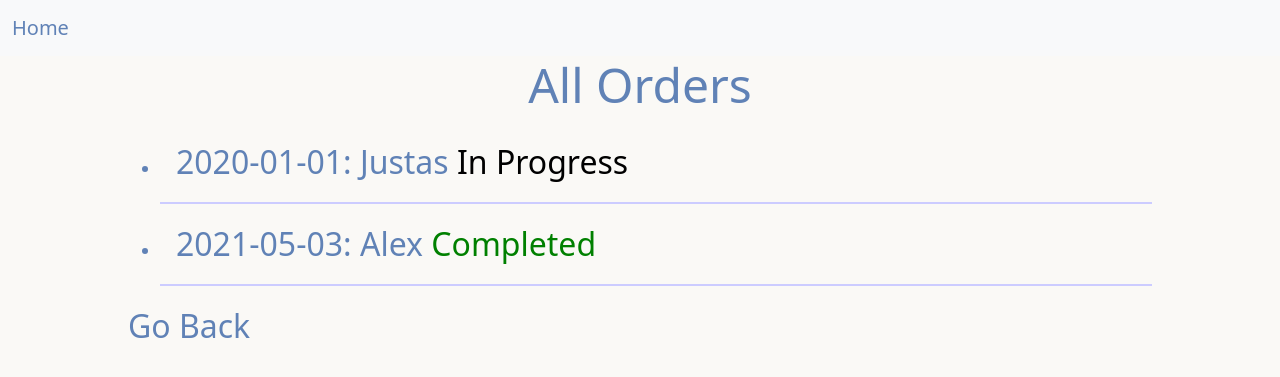
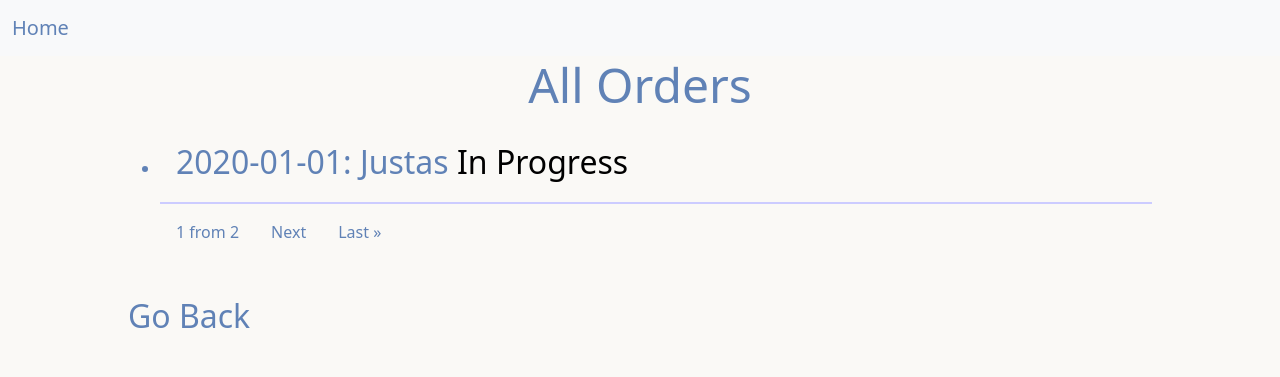
Before and after one commit to TripleCuba/Django_nd, a Django app: page /service/orders/ in a window 1280 px wide. Shown: the top 377 px of the page. Run offline with Django 4.2, Linux system fonts and the light colour scheme; data comes from the database, SQL or seed files in the repository.

Commit message:
python 27 pagination done

```diff
--- a/my_service/views.py
+++ b/my_service/views.py
@@ -55,7 +55,7 @@ def vehicle(request, vehicle_id):
 class MyOrders(generic.ListView):
     model = Order
     context_object_name = 'my_orders'
-
+    paginate_by = 1
     template_name = 'orders.html'
 
 
--- a/static/css/style.css
+++ b/static/css/style.css
@@ -33,3 +33,8 @@ a:hover{
     color:#a0b7db;
 
 }
+.pages{
+    color:#6082B6;
+    font-size: 1rem;
+    padding: 1rem;
+}
--- a/templates/orders.html
+++ b/templates/orders.html
@@ -11,10 +11,19 @@
                 {% if order.is_done%}<span style="color:green">Completed</span>
                 {% else %}<span style="color:black">In Progress</span> {% endif %}
             </a>
-
-
         </li>
         {% endfor %}
+        <div class="pagination">
+            {% if page_obj.has_previous %}
+                <a class="pages" href="?page=1">&laquo; First </a>
+                <a class="pages" href="?page={{ page_obj.previous_page_number }}">Back </a>
+            {% endif %}
+                <p class="pages">{{page_obj.number}} from {{ page_obj.paginator.num_pages }}</p>
+            {% if page_obj.has_next %}
+                <a class="pages" href="?page={{ page_obj.next_page_number }}">Next</a>
+                <a class="pages" href="?page={{ page_obj.paginator.num_pages }}">Last &raquo;</a>
+            {% endif %}
+        </div>
     </ul>
     <a href="{%url 'statistics'%}">Go Back</a>
 </main>
```
